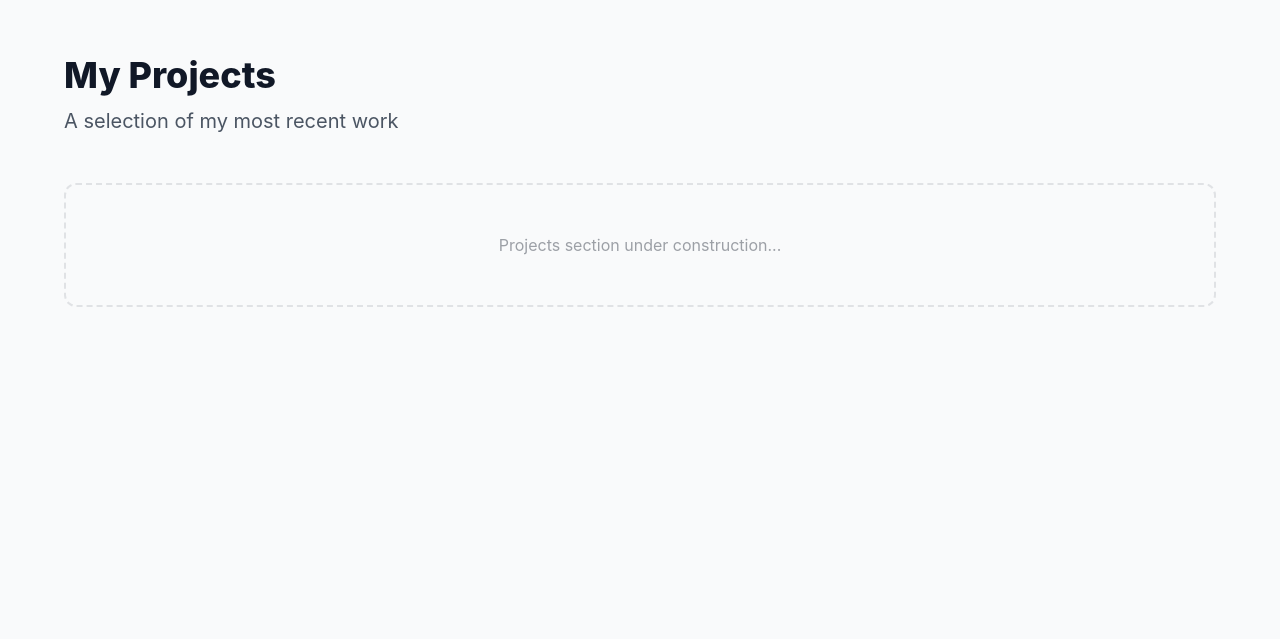
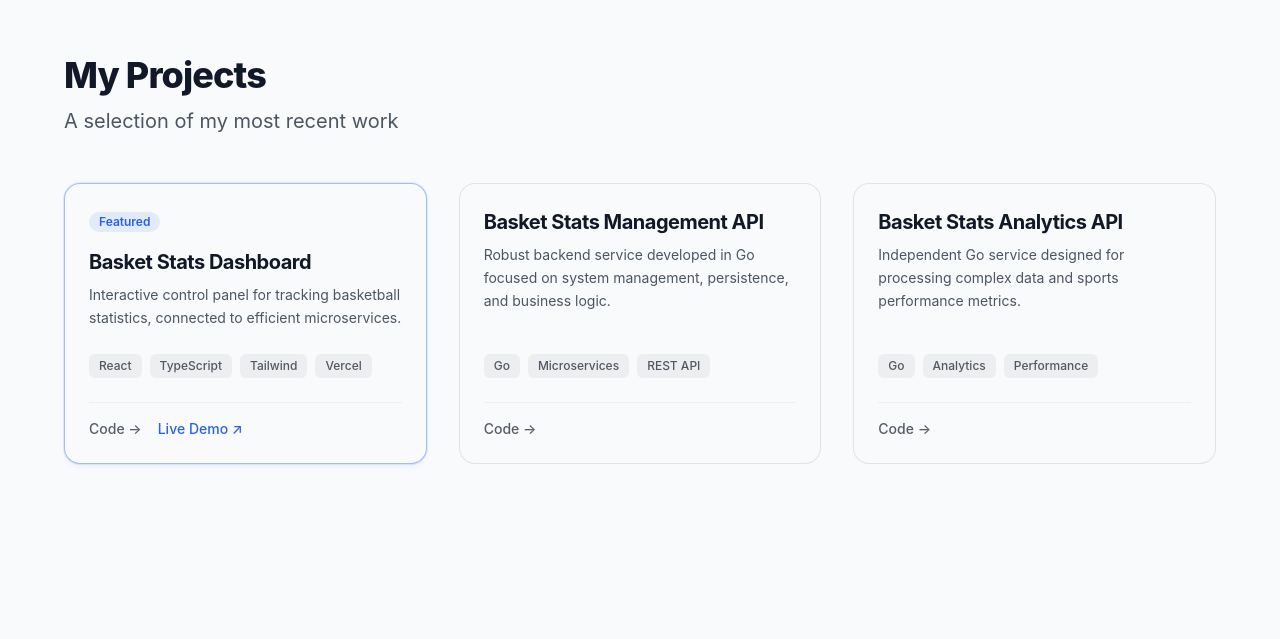
Before and after one commit to Edgarmontenegro123/Portfolio-2026, a React (Vite) app: page / in a window 1280 px wide. Shown: the part 841-1480 px from the top of the page. Built offline with nearby package versions, Linux system fonts and the light colour scheme.

Commit message:
⚙️ feat: isolate project interfaces into a dedicated types folder and build dynamic grid

```diff
--- /dev/null
+++ b/src/types/project.ts
@@ -0,0 +1,11 @@
+export interface Project {
+    title: string
+    description: {
+        es: string
+        'en-GB': string
+    }
+    tags: string[]
+    githubUrl?: string
+    liveUrl?: string
+    isFeatured?: boolean
+}
--- a/src/views/Projects.tsx
+++ b/src/views/Projects.tsx
@@ -1,24 +1,118 @@
 import { useLanguage } from '../hooks/useLanguage'
 import { getTranslation } from '../utils/translations'
+import type { Project } from '../types/project'
 
 export const Projects = () => {
     const { language } = useLanguage()
     const t = getTranslation(language)
 
+    const projectsData: Project[] = [
+        {
+            title: 'Basket Stats Dashboard',
+            description: {
+                es: 'Panel de control interactivo para el seguimiento de estadísticas de baloncesto, conectado a microservicios eficientes.',
+                'en-GB': 'Interactive control panel for tracking basketball statistics, connected to efficient microservices.'
+            },
+            tags: ['React', 'TypeScript', 'Tailwind', 'Vercel'],
+            githubUrl: 'https://github.com',
+            liveUrl: 'https://vercel.app',
+            isFeatured: true
+        },
+        {
+            title: 'Basket Stats Management API',
+            description: {
+                es: 'Servicio backend robusto desarrollado en Go enfocado en la gestión, persistencia y lógica de negocio del sistema.',
+                'en-GB': 'Robust backend service developed in Go focused on system management, persistence, and business logic.'
+            },
+            tags: ['Go', 'Microservices', 'REST API'],
+            githubUrl: 'https://github.com',
+            isFeatured: false
+        },
+        {
+            title: 'Basket Stats Analytics API',
+            description: {
+                es: 'Servicio independiente en Go diseñado para el procesamiento de datos complejos y métricas de rendimiento deportivo.',
+                'en-GB': 'Independent Go service designed for processing complex data and sports performance metrics.'
+            },
+            tags: ['Go', 'Analytics', 'Performance'],
+            githubUrl: 'https://github.com',
+            isFeatured: false
+        }
+    ]
+
     return (
         <section
             id='projects'
-            className='min-h-screen pt-24 px-4 sm:px-6 lg:px-8 bg-brand-bg transition-colors duration-300'
+            className='min-h-screen pt-24 pb-16 px-4 sm:px-6 lg:px-8 bg-brand-bg transition-colors duration-300'
         >
-            <div className='max-w-6xl mx-auto text-center md:text-left'>
-                <h2 className='text-3xl font-extrabold text-brand-text sm:text-4xl'>
-                    {t.projects.title}
-                </h2>
-                <p className='mt-3 text-xl text-brand-secondary'>
-                    {t.projects.subtitle}
-                </p>
-                <div className='mt-12 py-12 border-2 border-dashed border-brand-text/10 rounded-xl flex items-center justify-center text-brand-text/40'>
-                    {language === 'es' ? 'Sección proyectos en construcción...' : 'Projects section under construction...'}
+            <div className='max-w-6xl mx-auto'>
+                <div className='text-center md:text-left mb-12'>
+                    <h2 className='text-3xl font-extrabold text-brand-text sm:text-4xl tracking-tight'>
+                        {t.projects.title}
+                    </h2>
+                    <p className='mt-3 text-xl text-brand-secondary max-w-2xl'>
+                        {t.projects.subtitle}
+                    </p>
+                </div>
+                <div className='grid gap-8 sm:grid-cols-2 lg:grid-cols-3'>
+                    {projectsData.map((project, index) => (
+                        <article
+                            key={index}
+                            className={`flex flex-col justify-between p-6 rounded-2xl bg-brand-bg border transition-all duration-300 hover:-translate-y-1 hover:shadow-xl ${
+                                project.isFeatured
+                                    ? 'border-brand-primary/40 shadow-md shadow-brand-primary/5 ring-1 ring-brand-primary/10'
+                                    : 'border-brand-text/10 hover:border-brand-text/20'
+                            }`}
+                        >
+                            <div>
+                                {project.isFeatured && (
+                                    <span className='inline-flex items-center px-2.5 py-0.5 rounded-full text-xs font-semibold bg-brand-primary/10 text-brand-primary mb-4'>
+                    {language === 'es' ? 'Destacado' : 'Featured'}
+                  </span>
+                                )}
+                                <h3 className='text-xl font-bold text-brand-text tracking-tight mb-2'>
+                                    {project.title}
+                                </h3>
+                                <p className='text-sm text-brand-secondary leading-relaxed mb-6'>
+                                    {project.description[language as 'es' | 'en-GB']}
+                                </p>
+                            </div>
+                            <div>
+                                <div className='flex flex-wrap gap-2 mb-6'>
+                                    {project.tags.map((tag) => (
+                                        <span
+                                            key={tag}
+                                            className='px-2.5 py-1 text-xs font-medium rounded-md bg-brand-text/5 text-brand-text/70'
+                                        >
+                      {tag}
+                    </span>
+                                    ))}
+                                </div>
+                                <div className='flex items-center gap-4 pt-4 border-t border-brand-text/5 text-sm font-medium'>
+                                    {project.githubUrl && (
+                                        <a
+                                            href={project.githubUrl}
+                                            target='_blank'
+                                            rel='noopener noreferrer'
+                                            className='inline-flex items-center text-brand-text/70 hover:text-brand-primary transition-colors duration-200'
+                                        >
+                                            Code →
+                                        </a>
+                                    )}
+                                    {project.liveUrl && (
+                                        <a
+                                            href={project.liveUrl}
+                                            target='_blank'
+                                            rel='noopener noreferrer'
+                                            className='inline-flex items-center text-brand-primary hover:text-brand-primary/80 transition-colors duration-200'
+                                        >
+                                            Live Demo ↗
+                                        </a>
+                                    )}
+                                </div>
+                            </div>
+                        </article>
+                    ))}
                 </div>
             </div>
         </section>
```
